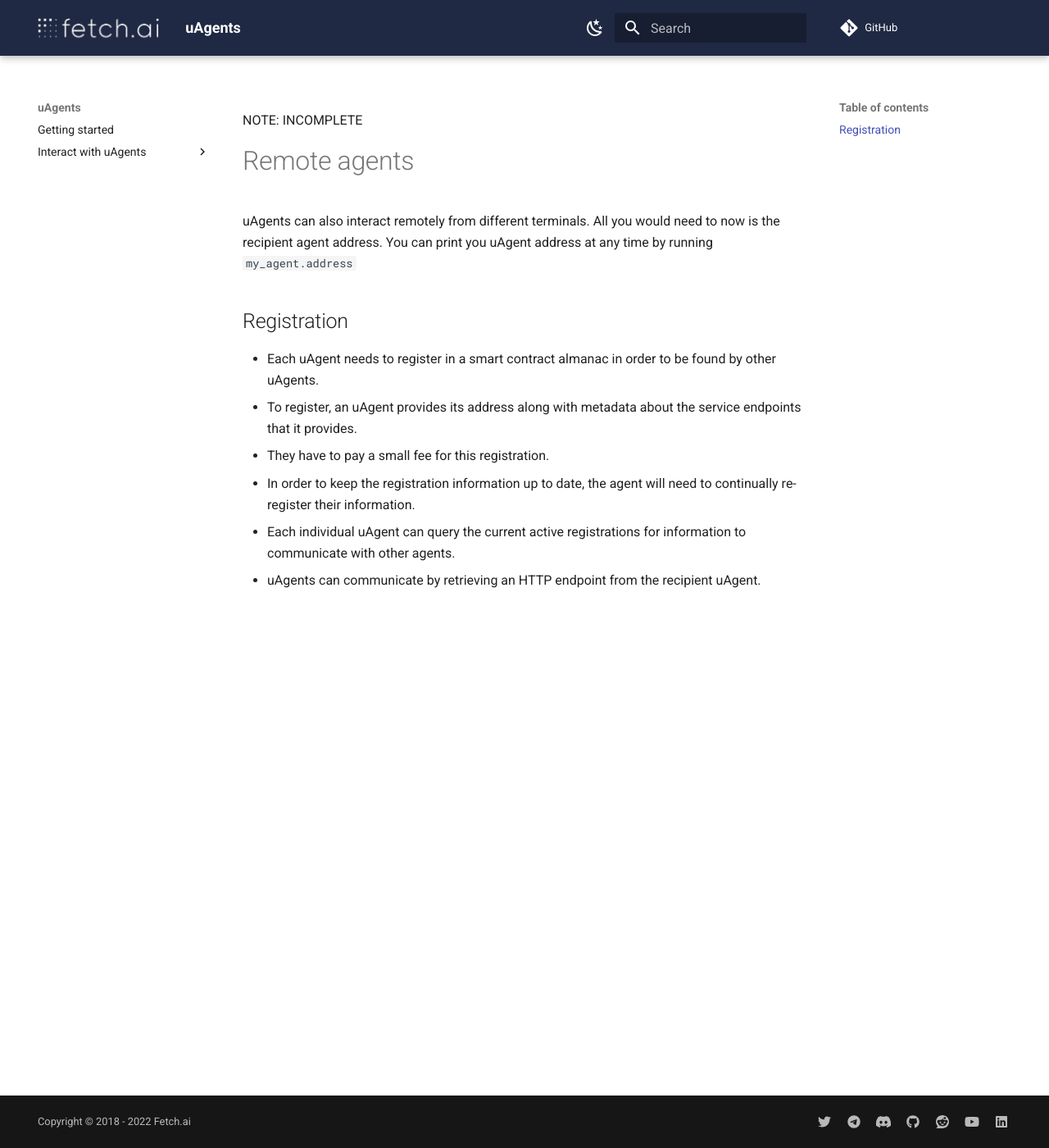
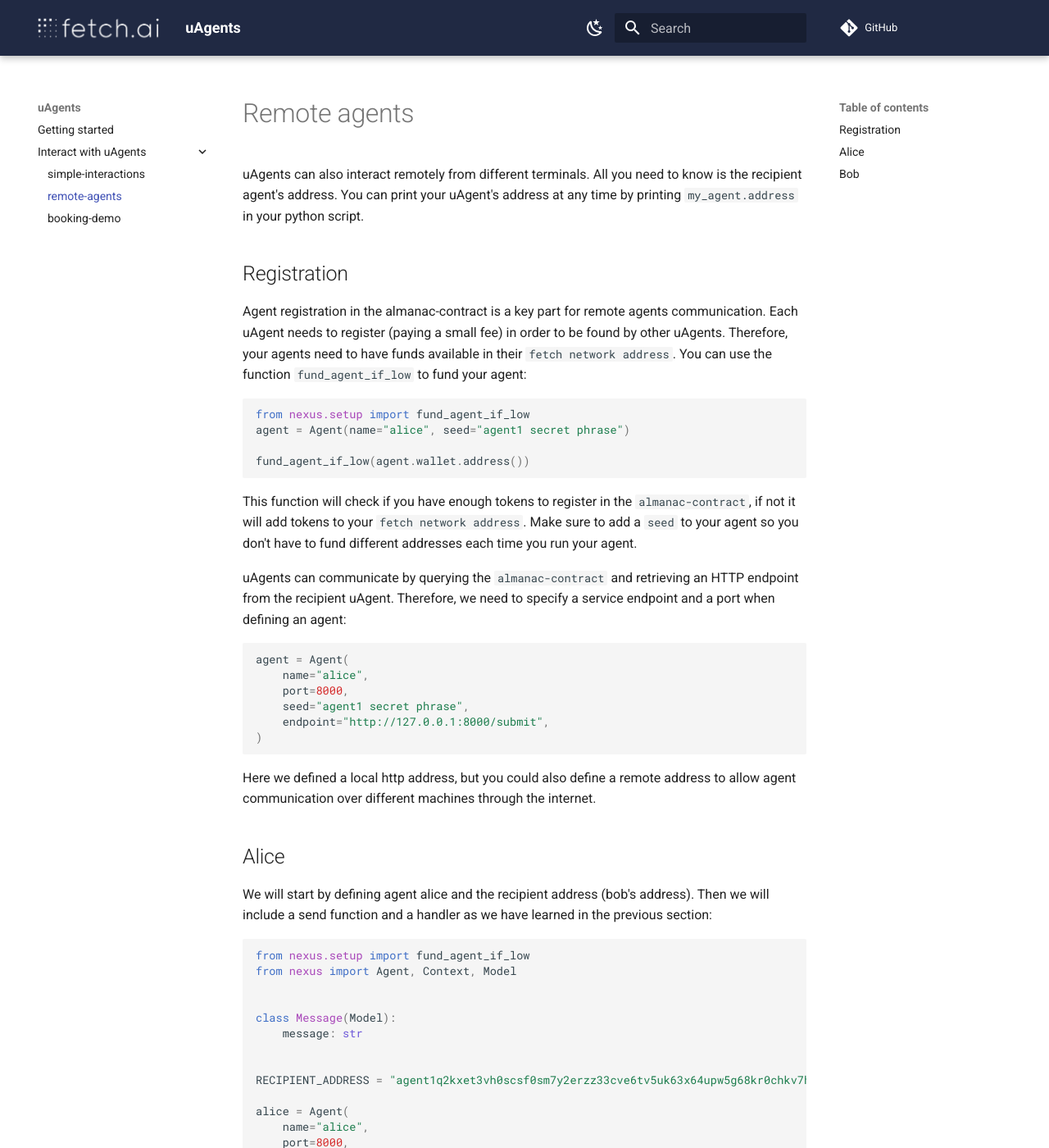
Before and after one commit to fetchai/uAgents, an MkDocs documentation site: the page built from docs/remote-agents.md, in a window 1280 px wide and 1400 px high. Shown: the whole window at 82% size. Built offline with MkDocs 1.6.1 and Material for MkDocs 9.7.7, drawn with Linux system fonts in a browser that asks for light colours; comment, search, counter and statistics services are not loaded; some of the changed text lies outside the part shown.

Commit message:
docs: changes on james comments

````diff
--- a/docs/remote-agents.md
+++ b/docs/remote-agents.md
@@ -1,15 +1,122 @@
-
-NOTE: INCOMPLETE
 # Remote agents
 
-uAgents can also interact remotely from different terminals. All you would need to now is the recipient agent address.
-You can print you uAgent address at any time by running `my_agent.address`
+uAgents can also interact remotely from different terminals. All you need to know is the recipient agent's address.
+You can print your uAgent's address at any time by printing `my_agent.address` in your python script.
 
 ## Registration
 
-- Each uAgent needs to register in a smart contract almanac in order to be found by other uAgents.
-- To register, an uAgent provides its address along with metadata about the service endpoints that it provides.
-- They have to pay a small fee for this registration.
-- In order to keep the registration information up to date, the agent will need to continually re-register their information.
-- Each individual uAgent can query the current active registrations for information to communicate with other agents.
-- uAgents can communicate by retrieving an HTTP endpoint from the recipient uAgent.
+Agent registration in the almanac-contract is a key part for remote agents communication. Each uAgent needs to register (paying a small fee) in order to be found by other uAgents. Therefore, your agents need to have funds available in their `fetch network address`. You can use the function `fund_agent_if_low` to fund your agent:
+
+```python
+from nexus.setup import fund_agent_if_low
+agent = Agent(name="alice", seed="agent1 secret phrase")
+
+fund_agent_if_low(agent.wallet.address())
+```
+This function will check if you have enough tokens to register in the `almanac-contract`, if not it will add tokens to your `fetch network address`. Make sure to add a `seed` to your agent so you don't have to fund different addresses each time you run your agent.
+
+uAgents can communicate by querying the `almanac-contract` and retrieving an HTTP endpoint from the recipient uAgent. Therefore, we need to specify a service endpoint and a port when defining an agent:
+
+```python
+agent = Agent(
+    name="alice",
+    port=8000,
+    seed="agent1 secret phrase",
+    endpoint="http://127.0.0.1:8000/submit",
+)
+```
+
+Here we defined a local http address, but you could also define a remote address to allow agent communication over different machines through the internet.
+
+## Alice
+
+We will start by defining agent alice and the recipient address (bob's address). Then we will include
+a send function and a handler as we have learned in the previous section:
+
+```python
+from nexus.setup import fund_agent_if_low
+from nexus import Agent, Context, Model
+
+
+class Message(Model):
+    message: str
+
+
+RECIPIENT_ADDRESS = "agent1q2kxet3vh0scsf0sm7y2erzz33cve6tv5uk63x64upw5g68kr0chkv7hw50"
+
+alice = Agent(
+    name="alice",
+    port=8000,
+    seed="alice secret phrase",
+    endpoint="http://127.0.0.1:8000/submit",
+)
+
+fund_agent_if_low(alice.wallet.address())
+
+
+@alice.on_interval(period=2.0)
+async def send_message(ctx: Context):
+    await ctx.send(RECIPIENT_ADDRESS, Message(message="hello there bob"))
+
+
+@alice.on_message(model=Message)
+async def message_handler(ctx: Context, sender: str, msg: Message):
+    print(f"[{ctx.name:5}] From: {sender} {msg.message}")
+
+
+if __name__ == "__main__":
+    alice.run()
+```
+
+
+## Bob
+
+In a different script, we will define agent bob with just a message handler to print out alice message and respond to her afterward.
+
+```python
+from nexus.setup import fund_agent_if_low
+from nexus import Agent, Context, Model
+
+
+class Message(Model):
+    message: str
+
+
+bob = Agent(
+    name="bob",
+    port=8001,
+    seed="bob secret phrase",
+    endpoint="http://127.0.0.1:8001/submit",
+)
+
+fund_agent_if_low(bob.wallet.address())
+
+print("bob address: ", bob.address)
+
+@bob.on_message(model=Message)
+async def message_handler(ctx: Context, sender: str, msg: Message):
+    print(f"[{ctx.name:5}] From: {sender} {msg.message}")
+
+    # send the response
+    await ctx.send(sender, Message(message="hello there alice"))
+
+
+if __name__ == "__main__":
+    bob.run()
+```
+
+Now, we first run bob and then alice from different terminals, they will register automatically in the `almanac-contract` using their funds. The received messages will print out in each terminal.
+
+
+In bob's terminal:
+```
+[bob] From: agent1qdp9j2ev86k3h5acaayjm8tpx36zv4mjxn05pa2kwesspstzj697xy5vk2a hello there bob
+```
+
+In alice's terminal:
+
+```
+[alice] From: agent1q2kxet3vh0scsf0sm7y2erzz33cve6tv5uk63x64upw5g68kr0chkv7hw50 hello there alice
+```
+
+For a more complex example visit [restaurant booking demo](booking-demo.md)
--- a/mkdocs.yml
+++ b/mkdocs.yml
@@ -8,7 +8,8 @@
 nav:
   - Getting started: 'index.md'
   - Interact with uAgents:
-    - interactions: 'interaction.md'
+    - simple-interactions: 'simple-interaction.md'
+    - remote-agents: 'remote-agents.md'
     - booking-demo: 'booking-demo.md'
 
 theme:
````
Also changed, not shown: docs/booking-demo.md (+50 -10 lines), docs/index.md (+14 -7 lines), docs/simple-interaction.md (+20 -7 lines).
